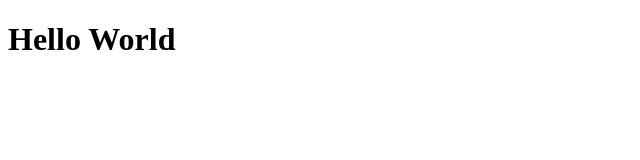
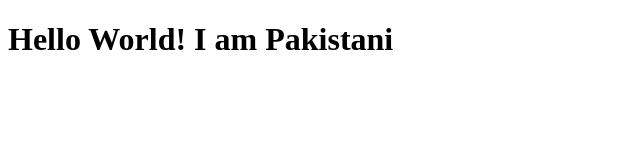
Before and after one commit to hammas132/coursera-test, a plain HTML site: page website/index.html in a window 1280 px wide. Shown: the whole page, without its empty margins (0-640 px from the left). Drawn offline with Linux system fonts and the light colour scheme.

Commit message:
Modified

```diff
--- a/website/index.html
+++ b/website/index.html
@@ -4,6 +4,6 @@
 	<title>Hello</title>
 </head>
 <body>
-	<h1>Hello World</h1>
+	<h1>Hello World! I am Pakistani</h1>
 </body>
 </html>
```
